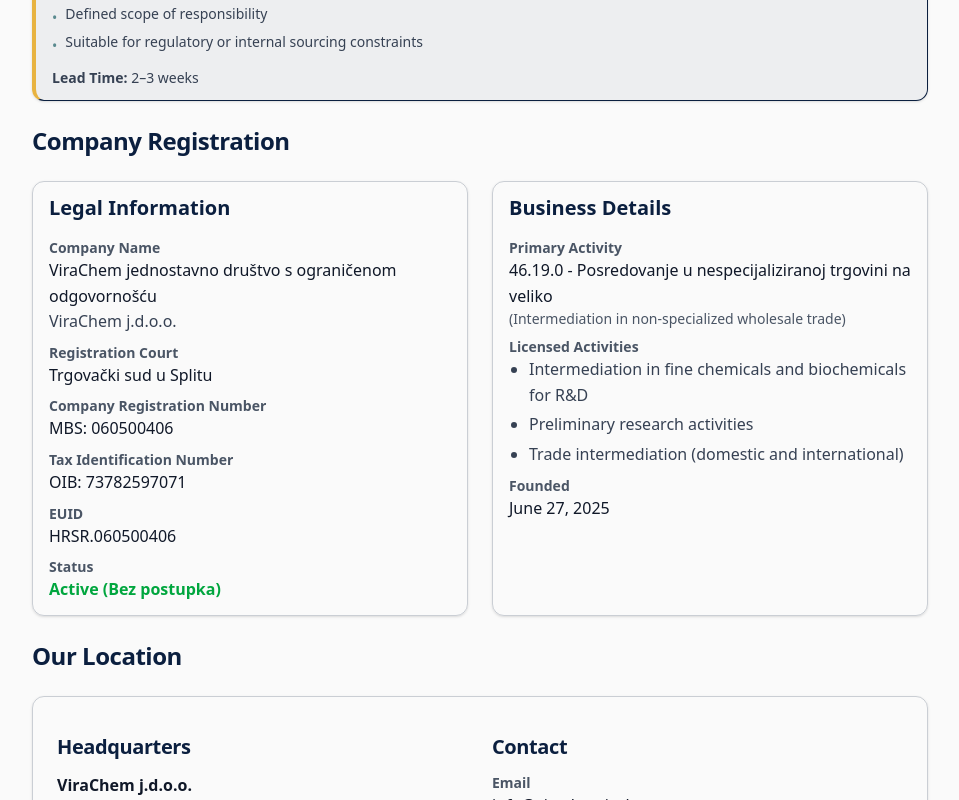
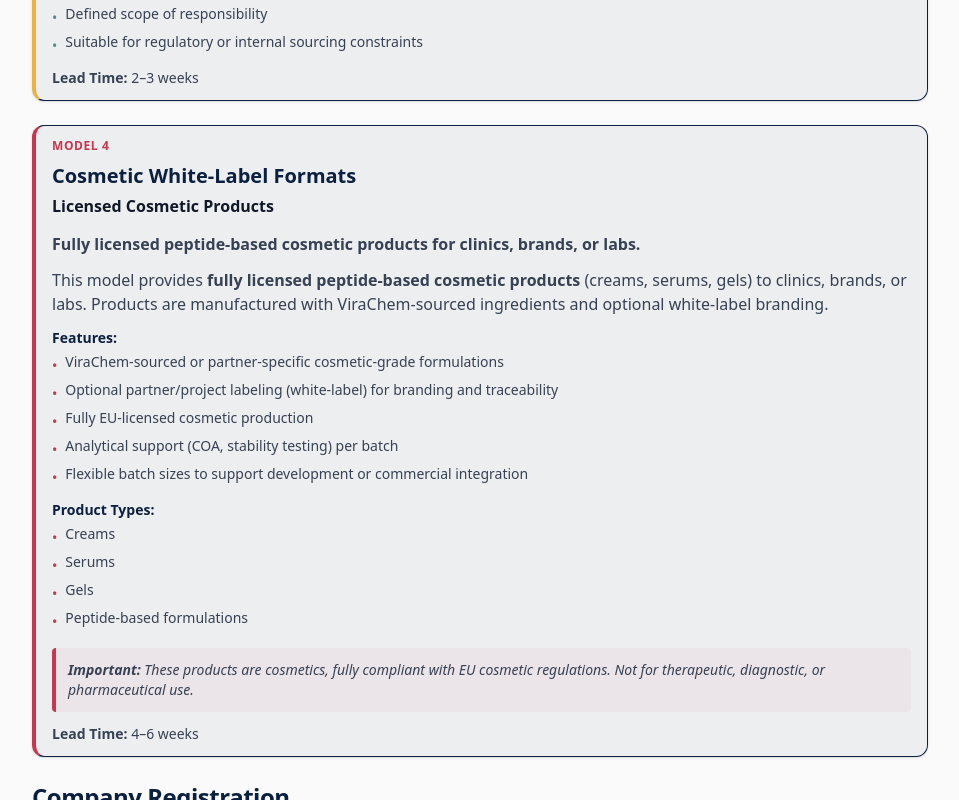
Before and after one commit to viceculjak/virachem-frontend, a Next.js app: page /about in a window 1280 px wide. Shown: the part 3020-3820 px from the top of the page, without its empty margins (160-1119 px from the left). Built offline with nearby package versions, Linux system fonts and the light colour scheme.

Commit message:
Add Model 4 (Cosmetic White-Label) to About page
- Add Model 4 card for cosmetic white-label formats
- Include features, product types, and EU compliance disclaimer
- Match styling with other models using accent red color

```diff
--- a/src/app/about/page.tsx
+++ b/src/app/about/page.tsx
@@ -318,6 +318,77 @@
                   </div>
                   <p className="text-sm text-gray-700">
                     <strong>Lead Time:</strong> 2–3 weeks
+                  </p>
+                </CardContent>
+              </Card>
+
+              {/* Model 4 */}
+              <Card className="border-l-4 border-l-[#C9364F] bg-dark/5">
+                <CardHeader>
+                  <p className="text-xs font-bold uppercase tracking-wider text-[#C9364F] mb-1">Model 4</p>
+                  <CardTitle className="text-xl">Cosmetic White-Label Formats</CardTitle>
+                  <p className="text-gray-900 font-semibold">Licensed Cosmetic Products</p>
+                </CardHeader>
+                <CardContent className="space-y-3">
+                  <p className="text-base text-gray-700 font-semibold">
+                    Fully licensed peptide-based cosmetic products for clinics, brands, or labs.
+                  </p>
+                  <p className="text-base text-gray-700">
+                    This model provides <strong>fully licensed peptide-based cosmetic products</strong> (creams, serums, gels) to clinics, brands, or labs. Products are manufactured with ViraChem-sourced ingredients and optional white-label branding.
+                  </p>
+                  <div>
+                    <p className="text-sm font-semibold text-dark mb-1">Features:</p>
+                    <ul className="space-y-1 text-sm text-gray-700">
+                      <li className="flex items-start gap-2">
+                        <span className="text-[#C9364F] mt-1">•</span>
+                        <span>ViraChem-sourced or partner-specific cosmetic-grade formulations</span>
+                      </li>
+                      <li className="flex items-start gap-2">
+                        <span className="text-[#C9364F] mt-1">•</span>
+                        <span>Optional partner/project labeling (white-label) for branding and traceability</span>
+                      </li>
+                      <li className="flex items-start gap-2">
+                        <span className="text-[#C9364F] mt-1">•</span>
+                        <span>Fully EU-licensed cosmetic production</span>
+                      </li>
+                      <li className="flex items-start gap-2">
+                        <span className="text-[#C9364F] mt-1">•</span>
+                        <span>Analytical support (COA, stability testing) per batch</span>
+                      </li>
+                      <li className="flex items-start gap-2">
+                        <span className="text-[#C9364F] mt-1">•</span>
+                        <span>Flexible batch sizes to support development or commercial integration</span>
+                      </li>
+                    </ul>
+                  </div>
+                  <div>
+                    <p className="text-sm font-semibold text-dark mb-1">Product Types:</p>
+                    <ul className="space-y-1 text-sm text-gray-700">
+                      <li className="flex items-start gap-2">
+                        <span className="text-[#C9364F] mt-1">•</span>
+                        <span>Creams</span>
+                      </li>
+                      <li className="flex items-start gap-2">
+                        <span className="text-[#C9364F] mt-1">•</span>
+                        <span>Serums</span>
+                      </li>
+                      <li className="flex items-start gap-2">
+                        <span className="text-[#C9364F] mt-1">•</span>
+                        <span>Gels</span>
+                      </li>
+                      <li className="flex items-start gap-2">
+                        <span className="text-[#C9364F] mt-1">•</span>
+                        <span>Peptide-based formulations</span>
+                      </li>
+                    </ul>
+                  </div>
+                  <div className="mt-4 p-3 bg-[#C9364F]/5 border-l-4 border-l-[#C9364F] rounded">
+                    <p className="text-sm text-gray-700 italic">
+                      <strong>Important:</strong> These products are cosmetics, fully compliant with EU cosmetic regulations. Not for therapeutic, diagnostic, or pharmaceutical use.
+                    </p>
+                  </div>
+                  <p className="text-sm text-gray-700">
+                    <strong>Lead Time:</strong> 4–6 weeks
                   </p>
                 </CardContent>
               </Card>
```
